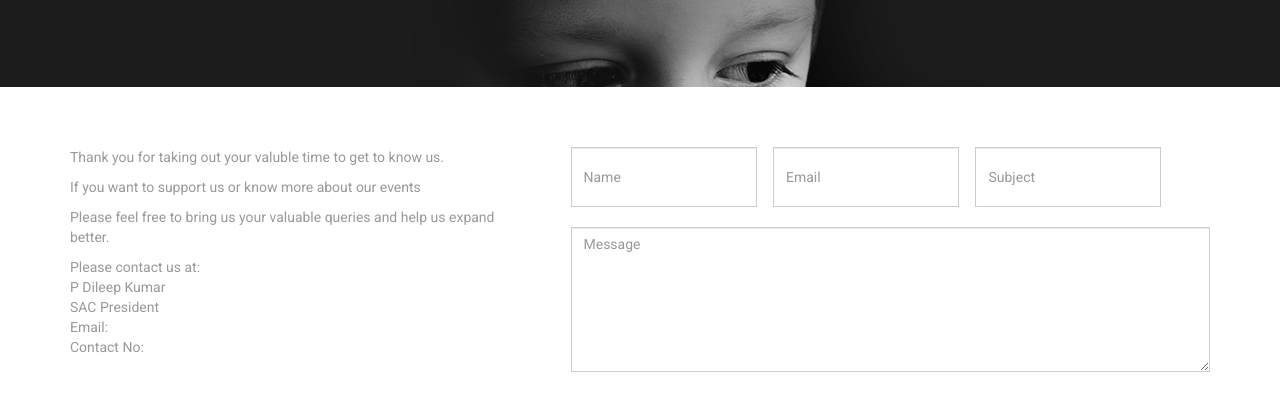
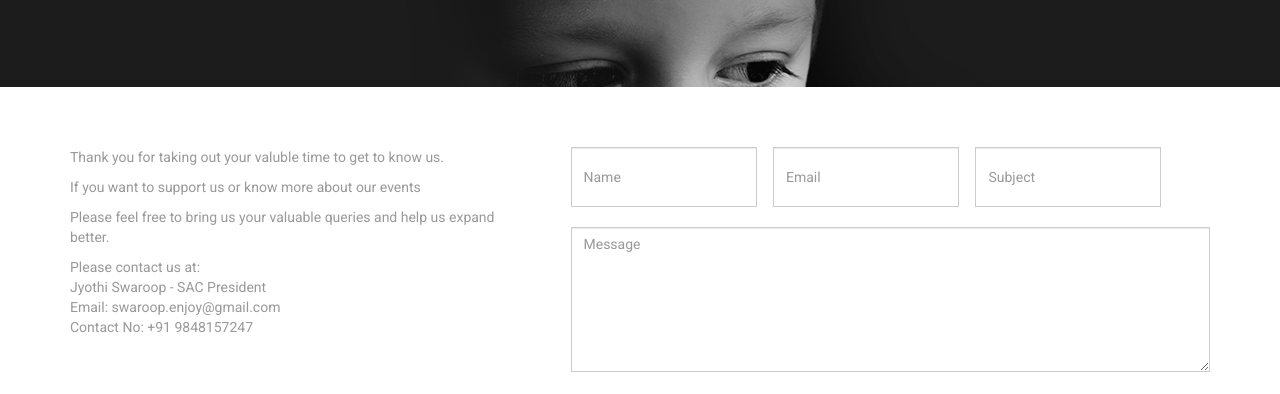
Before and after one commit to srinivas-nadendla/SAC, a plain HTML site: page contact_us.html in a window 1280 px wide. Shown: the part 281-675 px from the top of the page. Drawn offline with nearby package versions, Linux system fonts and the light colour scheme.

Commit message:
Update contact details

```diff
--- a/contact_us.html
+++ b/contact_us.html
@@ -9,21 +9,8 @@
         <link href="css/bootstrap.min.css" rel="stylesheet">
         <link href="css/style.css" rel="stylesheet">
         <link href="css/font-awesome.min.css" rel="stylesheet">
-
-
-
         <link href='https://fonts.googleapis.com/css?family=Changa+One' rel='stylesheet' type='text/css'>
         <link href='https://fonts.googleapis.com/css?family=Roboto' rel='stylesheet' type='text/css'>
-
-        <!-- HTML5 shim and Respond.js for IE8 support of HTML5 elements and media queries -->
-        <!-- WARNING: Respond.js doesn't work if you view the page via file:// -->
-        <!--[if lt IE 9]>
-        <script src="https://oss.maxcdn.com/html5shiv/3.7.2/html5shiv.min.js"></script>
-        <script src="https://oss.maxcdn.com/respond/1.4.2/respond.min.js"></script>
-        <![endif]-->
-
-
-
     </head>
     <body>
         <section class="bg_top">
@@ -86,10 +73,9 @@
                 <p>Please feel free to bring us your valuable queries and help us expand better.</p>
 
                 <p>Please contact us at:<br>
-                    P Dileep Kumar<br>
-                    SAC President<br>
-                    Email: <br>
-                    Contact No:</p>
+                    Jyothi Swaroop - SAC President<br>
+                    Email: swaroop.enjoy@gmail.com<br>
+                    Contact No: +91 9848157247</p>
             </div>
             <div class="col-md-7">
                 <form class="form-inline">
```
